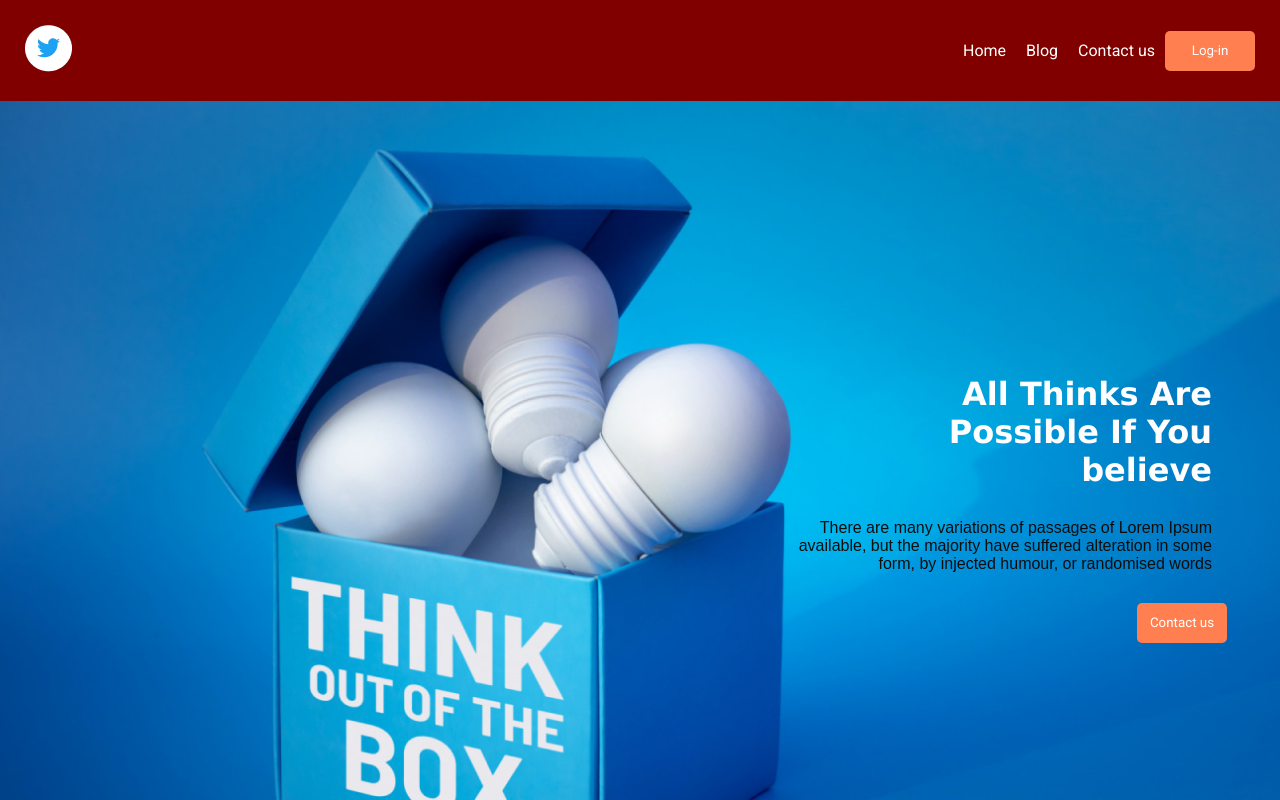
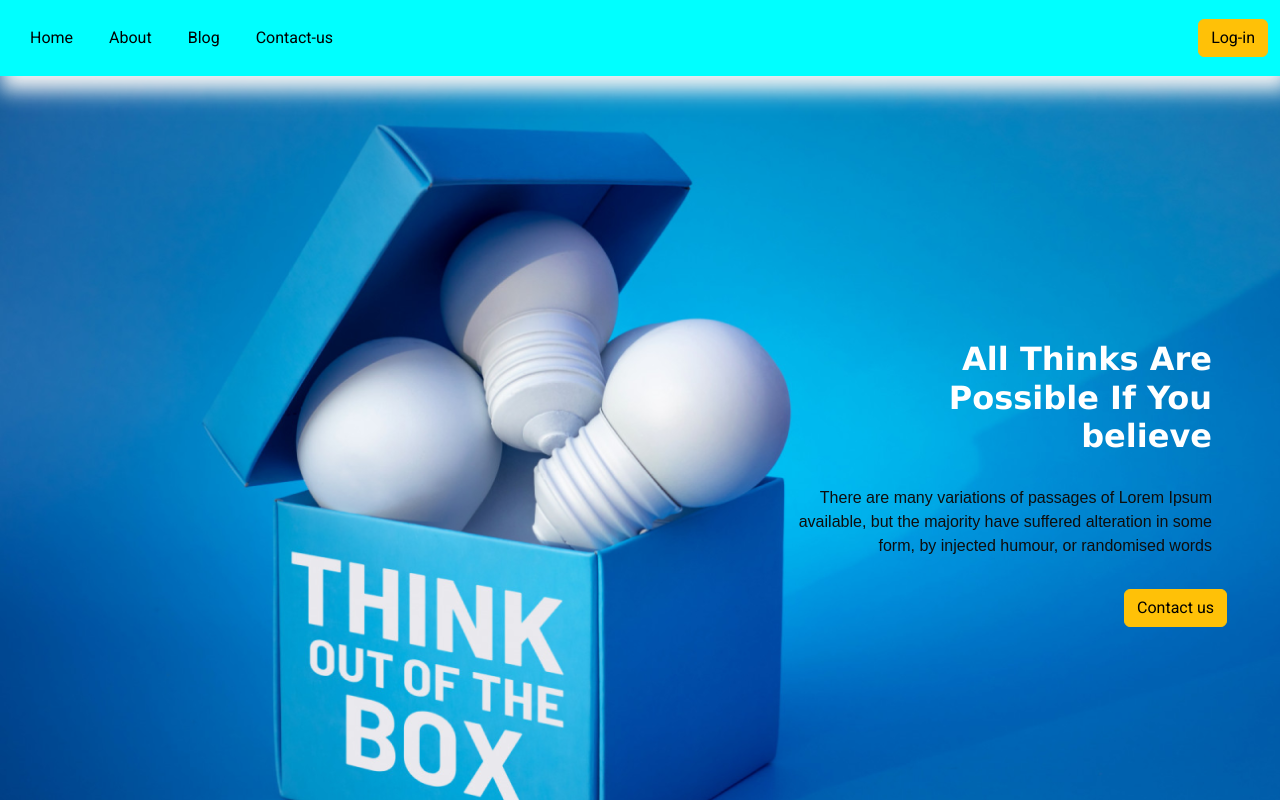
Before and after one commit to wasib800/update-new-year, a plain HTML site: page index.html in a window 1280 px wide. Shown: the top 800 px of the page. Drawn offline with nearby package versions, Linux system fonts and the light colour scheme.

Commit message:
final submit

```diff
--- a/index.html
+++ b/index.html
@@ -6,6 +6,8 @@
     <meta name="viewport" content="width=device-width, initial-scale=1.0">
     <link rel="preconnect" href="https://fonts.googleapis.com">
     <link rel="preconnect" href="https://fonts.gstatic.com" crossorigin>
+    <link href="https://cdn.jsdelivr.net/npm/bootstrap@5.3.1/dist/css/bootstrap.min.css" rel="stylesheet" integrity="sha384-4bw+/aepP/YC94hEpVNVgiZdgIC5+VKNBQNGCHeKRQN+PtmoHDEXuppvnDJzQIu9" crossorigin="anonymous">
+
     <link
         href="https://fonts.googleapis.com/css2?family=Great+Vibes&family=Poppins:wght@400;800&family=Roboto:wght@300;400;700;900&display=swap"
         rel="stylesheet">
@@ -16,7 +18,7 @@
 
 <body>
     <section>
-        <div class="nav-container">
+        <!-- <div class="nav-container">
             <div class="left-nav">
                 <img src="/images/icons/twitter.png" alt="" srcset="">
             </div>
@@ -28,7 +30,34 @@
                 </ul>
                 <button class="btn-1">Log-in</button>
             </div>
-        </div>
+        </div> -->
+        <!-- practice bootstrap toogle button -->
+        <nav class="navbar navbar-expand-lg">
+            <div class="container-fluid bg-secondery">
+              <button class="navbar-toggler" type="button" data-bs-toggle="collapse" data-bs-target="#navbarSupportedContent" aria-controls="navbarSupportedContent" aria-expanded="false" aria-label="Toggle navigation">
+                <span class="navbar-toggler-icon"></span>
+              </button>
+              <div class="collapse navbar-collapse" id="navbarSupportedContent">
+                <ul class="navbar-nav me-auto mb-2 mb-lg-0">
+                  <li class="nav-item">
+                    <a class="nav-link active" aria-current="page" href="#">Home</a>
+                  </li>
+                  <li class="nav-item">
+                    <a class="nav-link active" aria-current="page" href="#">About</a>
+                  </li>
+                  <li class="nav-item">
+                    <a class="nav-link active" aria-current="page" href="#">Blog</a>
+                  </li>
+                  <li class="nav-item">
+                    <a class="nav-link active" aria-current="page" href="#">Contact-us</a>
+                  </li>
+                </ul>
+              </div>
+              <button class="btn btn-warning">Log-in</button>
+            </div>
+
+          </nav>
+        <!-- header container -->
         <header class="header-container">
             <div class="header-title">
                 <h1 class="frist-title">All Thinks Are <br>
@@ -37,7 +66,7 @@
                 <p class="frist-description">There are many variations of passages of Lorem Ipsum <br>
                     available, but the majority have suffered alteration in some <br>
                     form, by injected humour, or randomised words</p>
-                <button class="btn">Contact us</button>
+                <button class="btn btn-warning">Contact us</button>
 
             </div>
         </header>
@@ -93,7 +122,7 @@
         <div class="fourth-part-container">
             <h1 class="fourth-title">Awlays keep a positive <br>
                 mindset</h1>
-            <button class="btn">Call Now</button>
+            <button class="btn btn-warning">Call Now</button>
         </div>
     </main>
     <footer>
@@ -111,11 +140,14 @@
                 <div class="subscribe">
                     <h1>Subscribe</h1>
                     <input class="input-bitton" type="" placeholder="enter your name"> <br>
-                    <button class="btn">Subscribe</button>
+                    <button class="btn btn-warning">Subscribe</button>
                 </div>
             </div>
         </section>
     </footer>
+
+    <script src="https://cdn.jsdelivr.net/npm/bootstrap@5.3.1/dist/js/bootstrap.bundle.min.js" integrity="sha384-HwwvtgBNo3bZJJLYd8oVXjrBZt8cqVSpeBNS5n7C8IVInixGAoxmnlMuBnhbgrkm" crossorigin="anonymous"></script>
+
 </body>
 
 </html>
--- a/style.css
+++ b/style.css
@@ -5,25 +5,45 @@
     font-family: 'Poppins', sans-serif;
     font-family: 'Roboto', sans-serif;
 }
-.nav-container{
+
+.nav-container {
     display: flex;
     justify-content: space-between;
     align-items: center;
     background-color: maroon;
     padding: 25px;
 }
+
+.navbar {
+    background-color: aqua;
+    border: none;
+    box-shadow: 5px 10px 20px 5px;
+    color: rgb(245, 245, 245);
+}
+
+a:hover {
+    color: black;
+    /* border: 2px solid rgb(255, 0, 0); */
+    border-radius: 5px;
+    background-color: rgb(240, 102, 4);
+    transition: ease-in(10s), ease-out(5s);
+}
+
 .right-nav {
     display: flex;
     justify-content: space-between;
 }
-ul{
+
+ul {
     list-style: none;
     display: flex;
 }
-li{
+
+li {
     margin: 10px;
     color: white;
 }
+
 .header-container {
     background-image: url(/images/banner/banner3.png);
     background-blend-mode: overlay;
@@ -53,9 +73,9 @@ li{
     padding: 15px;
 }
 
-.btn {
-    height: 40px;
-    width: 90px;
+/* .btn {
+    height: 60px;
+    width: 100px;
     background-color: coral;
     border: none;
     border-radius: 5px;
@@ -70,7 +90,7 @@ li{
     border: none;
     border-radius: 5px;
     color: white;
-}
+} */
 .header-title {
     text-align: end;
     margin: 35px;
@@ -127,7 +147,7 @@ li{
     background-blend-mode: overlay;
     background-repeat: repeat;
     background-size: cover;
-    height: 30vh;
+    height: 40vh;
     margin: 35px;
     padding: 35px;
     border-radius: 20px;
@@ -153,79 +173,93 @@ li{
     font-weight: 900;
 }
 
-.future>h1{
+.future>h1 {
     font: 2.5em sans-serif;
     font-weight: 900;
 }
-.input-bitton{
+
+.input-bitton {
     border: none;
     height: 60px;
     width: 250px;
     padding-left: 5px;
     margin-bottom: 15px;
-   background-color: rgb(83, 3, 23);
+    background-color: rgb(83, 3, 23);
     border-radius: 5px;
 }
 
 /* using media query part */
 
-@media screen and (max-width: 576px){
-    .header-container{
+@media screen and (max-width: 576px) {
+    .header-container {
         flex-direction: column;
         margin: auto;
 
     }
-    .second-part-container{
+
+    .second-part-container {
         flex-direction: column;
-       padding: 25px;
+        padding: 25px;
     }
-    .third-part-container{
+
+    .third-part-container {
         flex-direction: column;
     }
-    .footer-contaoiner{
+
+    .footer-contaoiner {
         flex-direction: column;
         padding: 25px;
         width: 100%;
     }
-    .subscribe{
+
+    .subscribe {
 
         width: 100%;
     }
 
 }
-@media screen and (max-width: 768px){
-    .header-container{
+
+@media screen and (max-width: 768px) {
+    .header-container {
         /* max-resolution: 1140px; */
 
 
     }
-    .second-part-container{
+
+    .second-part-container {
         flex-direction: column;
     }
-    .third-part-container{
+
+    .third-part-container {
         flex-direction: column;
     }
-    .footer-contaoiner{
+
+    .footer-contaoiner {
         flex-direction: column;
     }
 
 }
-@media screen and (max-width: 992px){
-    .header-container{
+
+@media screen and (max-width: 992px) {
+    .header-container {
         max-resolution: 1140px;
 
     }
-    .second-part-container{
+
+    .second-part-container {
         flex-direction: column;
     }
-    .third-part-container{
+
+    .third-part-container {
         flex-direction: column;
     }
-    .footer-contaoiner{
+
+    .footer-contaoiner {
         /* flex-direction: column; */
     }
 
 }
+
 /* @media screen and (max-width: 1200px){
     .header-container{
         max-resolution: 1140px;
```
